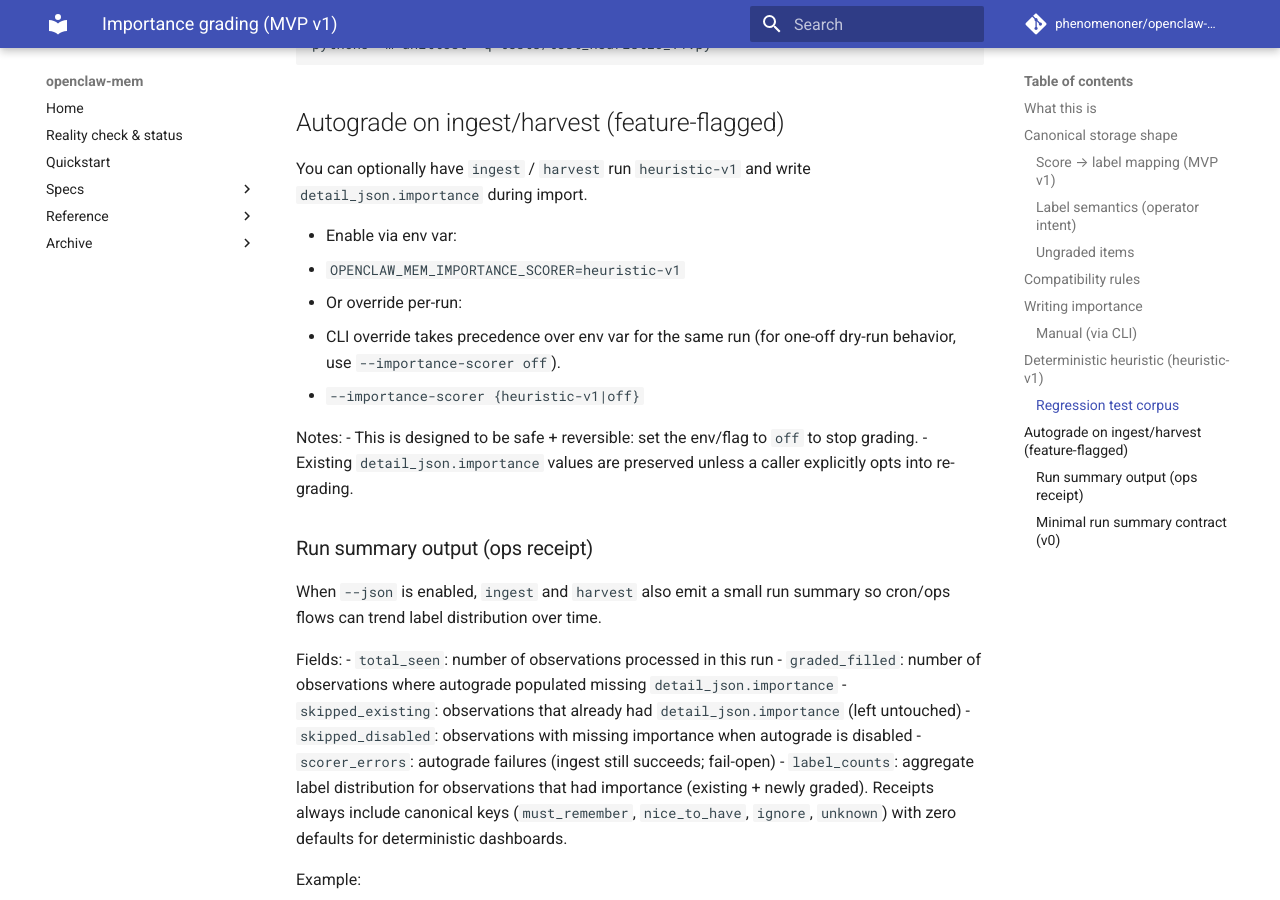
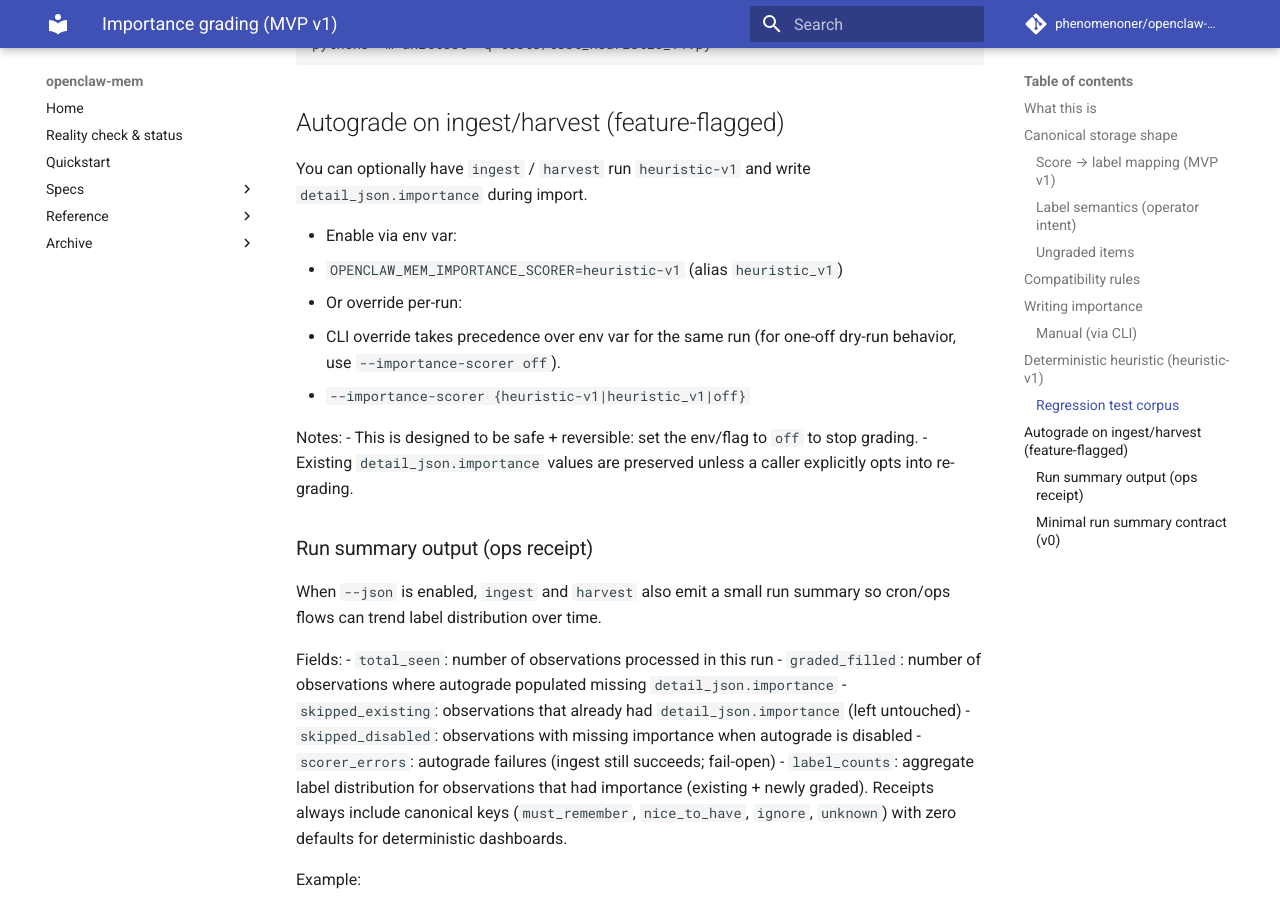
Before and after one commit to phenomenoner/openclaw-mem, an MkDocs documentation site: the page built from docs/importance-grading.md, in a window 1280 px wide and 900 px high, scrolled down 2306 px. Built offline with MkDocs 1.6.1 and Material for MkDocs 9.7.7, drawn with Linux system fonts in a browser that asks for light colours; comment, search, counter and statistics services are not loaded.

Commit message:
docs: document heuristic_v1 alias for importance scorer

```diff
--- a/docs/importance-grading.md
+++ b/docs/importance-grading.md
@@ -95,11 +95,11 @@ python3 -m unittest -q tests/test_heuristic_v1.py
 You can optionally have `ingest` / `harvest` run `heuristic-v1` and write `detail_json.importance` during import.
 
 - Enable via env var:
-  - `OPENCLAW_MEM_IMPORTANCE_SCORER=heuristic-v1`
+  - `OPENCLAW_MEM_IMPORTANCE_SCORER=heuristic-v1` (alias `heuristic_v1`)
 - Or override per-run:
 
   - CLI override takes precedence over env var for the same run (for one-off dry-run behavior, use `--importance-scorer off`).
-  - `--importance-scorer {heuristic-v1|off}`
+  - `--importance-scorer {heuristic-v1|heuristic_v1|off}`
 
 Notes:
 - This is designed to be safe + reversible: set the env/flag to `off` to stop grading.
```
Also changed, not shown: CHANGELOG.md (+1 -1 lines), QUICKSTART.md (+1 -0 lines), README.md (+1 -1 lines), docs/roadmap.md (+1 -1 lines), docs/upgrade-checklist.md (+1 -1 lines).
